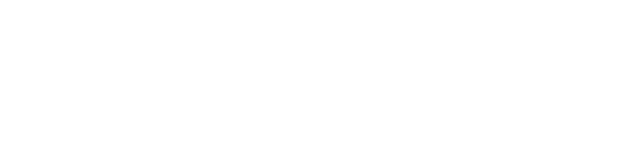
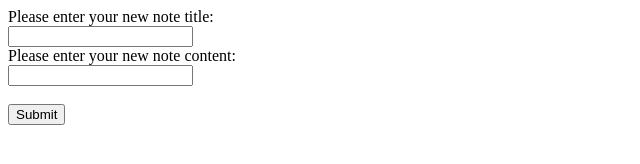
Before and after one commit to blessingaliu/notesApp, a website: page frontend/index.html in a window 1280 px wide. Shown: the whole page, without its empty margins (0-640 px from the left). Drawn offline with Linux system fonts and the light colour scheme.

Commit message:
Added new note title form, new note content form and submit button

```diff
--- a/frontend/index.html
+++ b/frontend/index.html
@@ -6,6 +6,24 @@
   <title>Document</title>
 </head>
 <body>
+  <div>
+    <form id='new-note-title'>
+      <label> Please enter your new note title: </label>
+        <br>
+      <input type='text' name='new-note-title' id='new-note-title'>
+    </form>
+  </div>
+  <div>
+    <form id='new-note-content'>
+      <label> Please enter your new note content: </label>
+        <br>
+      <input type='text' name='new-note-content' id='new-note-content'>
+    </form>
+  </div>
+  <br>
+  <div>
+    <input type='submit' value='Submit'>
+  </div>
 
 </body>
 </html>
--- a/frontend/package.json
+++ b/frontend/package.json
@@ -1,5 +1,6 @@
 {
   "dependencies": {
+    "build": "^0.1.4",
     "jest": "^27.4.3"
   }
 }
```
Also changed, not shown: frontend/index.js (added), 1 other file.
